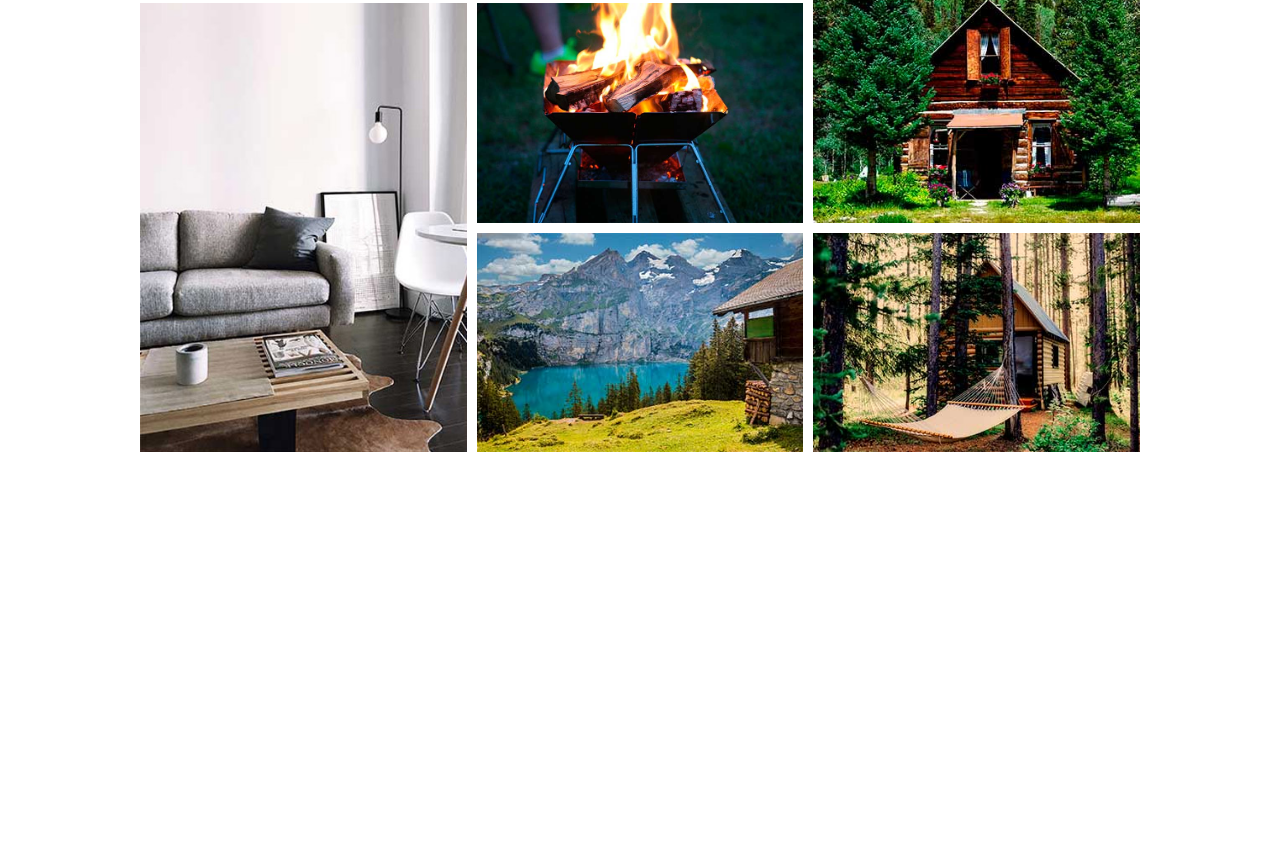
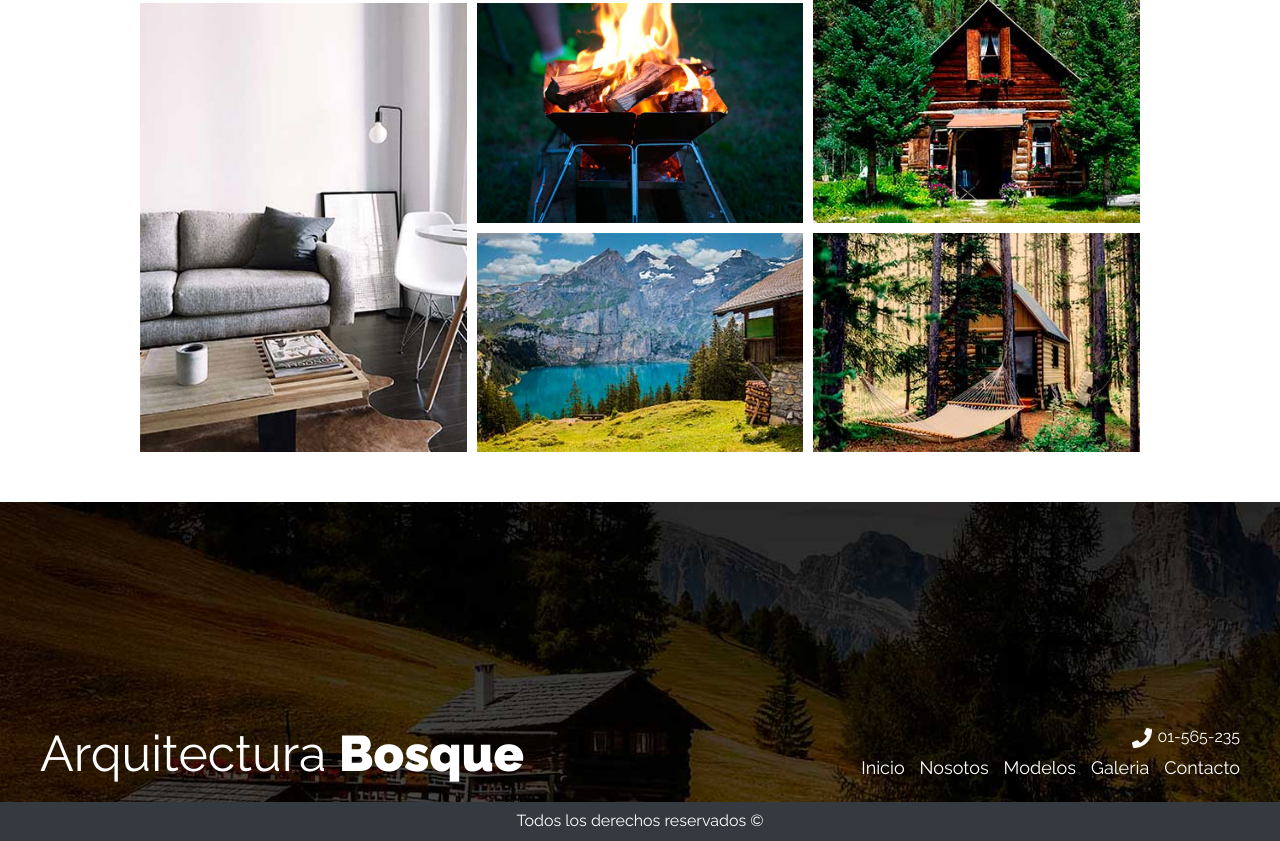
Before and after one commit to AtochePascual-Dev/Arquitectura-Bosque, a plain HTML site: page index.html in a window 1280 px wide. Shown: the part 3635-4476 px from the top of the page. Before the commit the page ends 4087 px from the top, so only its background shows below. Drawn offline with Linux system fonts and the light colour scheme.

Commit message:
[ADD] footer

```diff
--- a/css/style.css
+++ b/css/style.css
@@ -440,3 +440,42 @@ textarea {
   height: 100%;
   object-fit: cover;
 }
+
+/* * Footer */
+
+.footer {
+  height: 50rem;
+  margin-top: 5rem;
+  padding: 2rem 0;
+  background-image: url('../img/footer_bg.jpg');
+  background-repeat: no-repeat;
+  background-size: cover;
+  color: var(--color-claro)
+}
+
+@media (min-width:768px) {
+  .footer {
+    height: 30rem;
+  }
+}
+
+.footer__content {
+  height: calc(50rem - 4rem);
+  display: flex;
+  flex-direction: column;
+  justify-content: flex-end;
+}
+
+@media (min-width:768px) {
+  .footer__content {
+    height: calc(30rem - 4rem);
+  }
+}
+
+.footer__copy {
+  margin-top: 2rem;
+  padding: 1rem;
+  text-align: center;
+  color: var(--color-claro);
+  background-color: var(--color-gris);
+}
--- a/index.html
+++ b/index.html
@@ -133,6 +133,28 @@
       </figure>
     </div>
   </section>
+
+  <footer class="footer">
+    <div class="footer__content footer-container">
+      <div class="header__barra">
+        <h1 class="header__titulo">Arquitectura <span>Bosque</span></h1>
+
+        <div class="header__contacto">
+          <a class="header__telefono" href="tel:1-565-235">01-565-235</a>
+
+          <nav class="navegacion">
+            <a class="navegacion__link" href="#">Inicio</a>
+            <a class="navegacion__link" href="#">Nosotos</a>
+            <a class="navegacion__link" href="#">Modelos</a>
+            <a class="navegacion__link" href="#">Galeria</a>
+            <a class="navegacion__link" href="#">Contacto</a>
+          </nav>
+        </div>
+      </div>
+    </div>
+
+    <p class="footer__copy">Todos los derechos reservados &copy;</p>
+  </footer>
 </body>
 
 </html>
```
